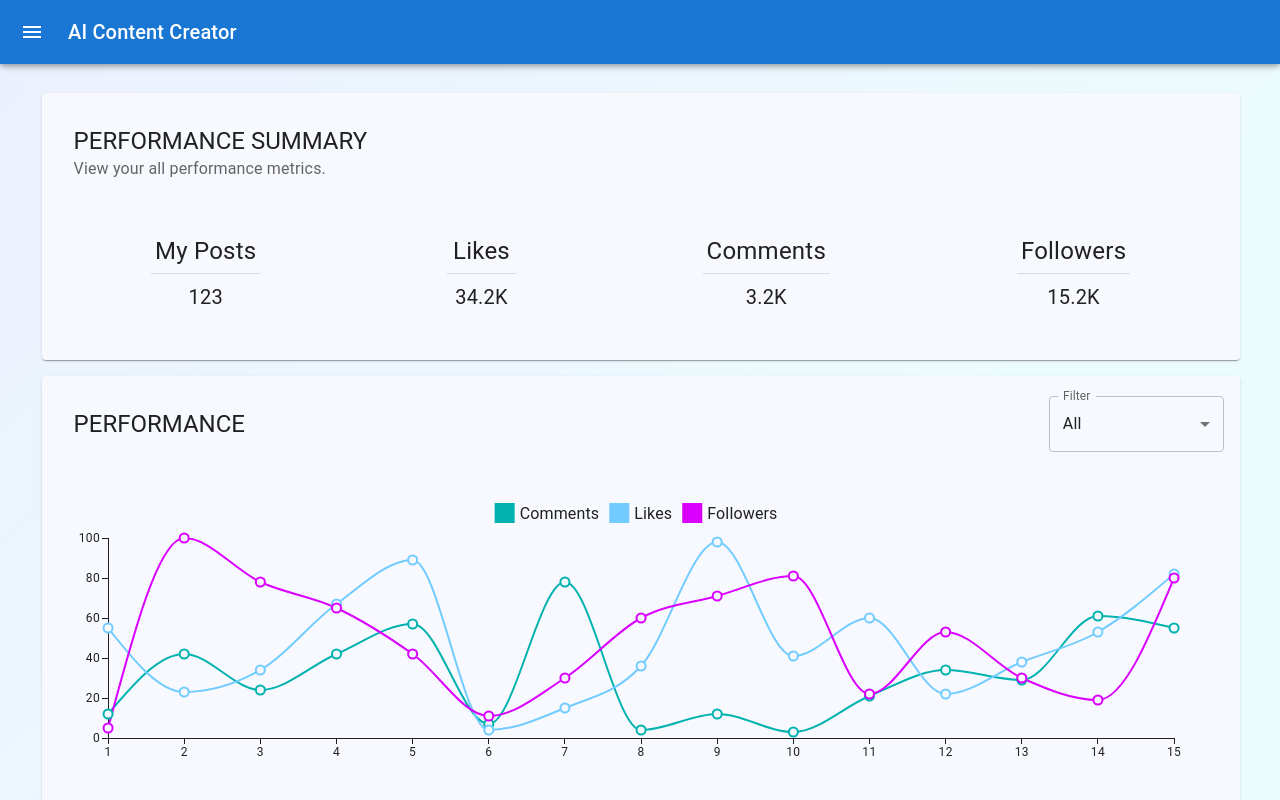
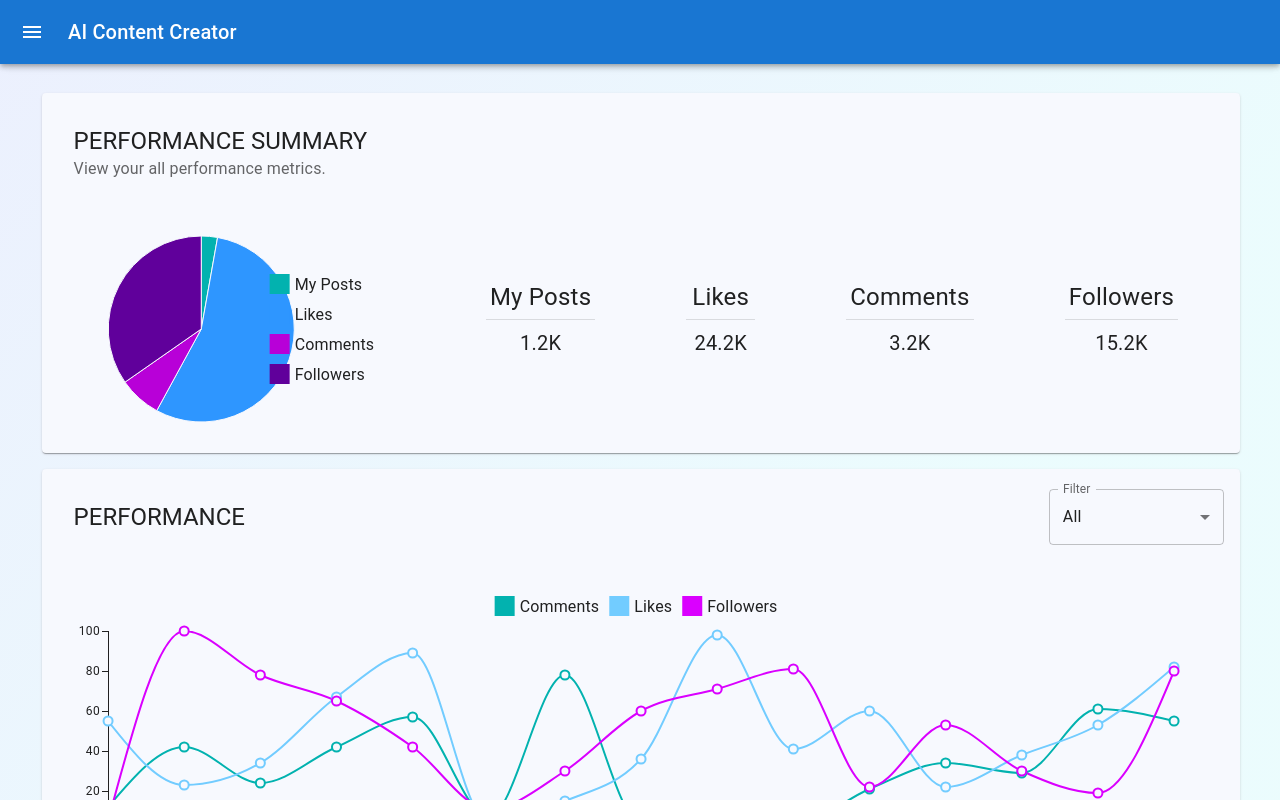
Before and after one commit to derekcoleman/Erciyes-AI-Content-Creator, a Next.js app in the folder client/: page /statistics in a window 1280 px wide. Shown: the top 800 px of the page. Built offline with nearby package versions, Linux system fonts and the light colour scheme.

Commit message:
pie chart added

```diff
--- a/client/src/components/card/PerfomanceSumCard.tsx
+++ b/client/src/components/card/PerfomanceSumCard.tsx
@@ -8,6 +8,7 @@ import {
   Tooltip,
   Typography,
 } from "@mui/material";
+import { PieChart } from "@mui/x-charts";
 
 interface PerformanceSumCardProps {
   performacesumDatas: { count: number; title: string }[];
@@ -16,6 +17,29 @@ interface PerformanceSumCardProps {
 const PerformanceSumCard: React.FC<PerformanceSumCardProps> = ({
   performacesumDatas,
 }) => {
+  const data = [
+    {
+      id: 0,
+      value: performacesumDatas[0].count,
+      label: performacesumDatas[0].title,
+    },
+    {
+      id: 1,
+      value: performacesumDatas[1].count,
+      label: performacesumDatas[1].title,
+    },
+    {
+      id: 2,
+      value: performacesumDatas[2].count,
+      label: performacesumDatas[2].title,
+    },
+    {
+      id: 3,
+      value: performacesumDatas[3].count,
+      label: performacesumDatas[3].title,
+    },
+  ];
+
   return (
     <Card sx={{ margin: 2, width: "96.5%" }}>
       <CardHeader
@@ -31,6 +55,22 @@ const PerformanceSumCard: React.FC<PerformanceSumCardProps> = ({
             justifyContent: "space-around",
           }}
         >
+          <Box sx={{ width: "25%" }}>
+            <PieChart
+              series={[
+                {
+                  data,
+                  highlightScope: { fade: "global", highlight: "item" },
+                  faded: {
+                    innerRadius: 30,
+                    additionalRadius: -30,
+                    color: "gray",
+                  },
+                },
+              ]}
+              height={200}
+            />
+          </Box>
           {performacesumDatas.map((data) => (
             <Box
               key={data.title}
--- a/client/src/lib/conts.ts
+++ b/client/src/lib/conts.ts
@@ -236,8 +236,8 @@ export const ALL_SERIES_PERFORMANCE = [
 ];
 
 export const PERORMANCESUM_DUMMY_DATA = [
-  { count: 123, title: "My Posts" },
-  { count: 34215, title: "Likes" },
+  { count: 1233, title: "My Posts" },
+  { count: 24215, title: "Likes" },
   { count: 3234, title: "Comments" },
   { count: 15234, title: "Followers" },
 ];
```
